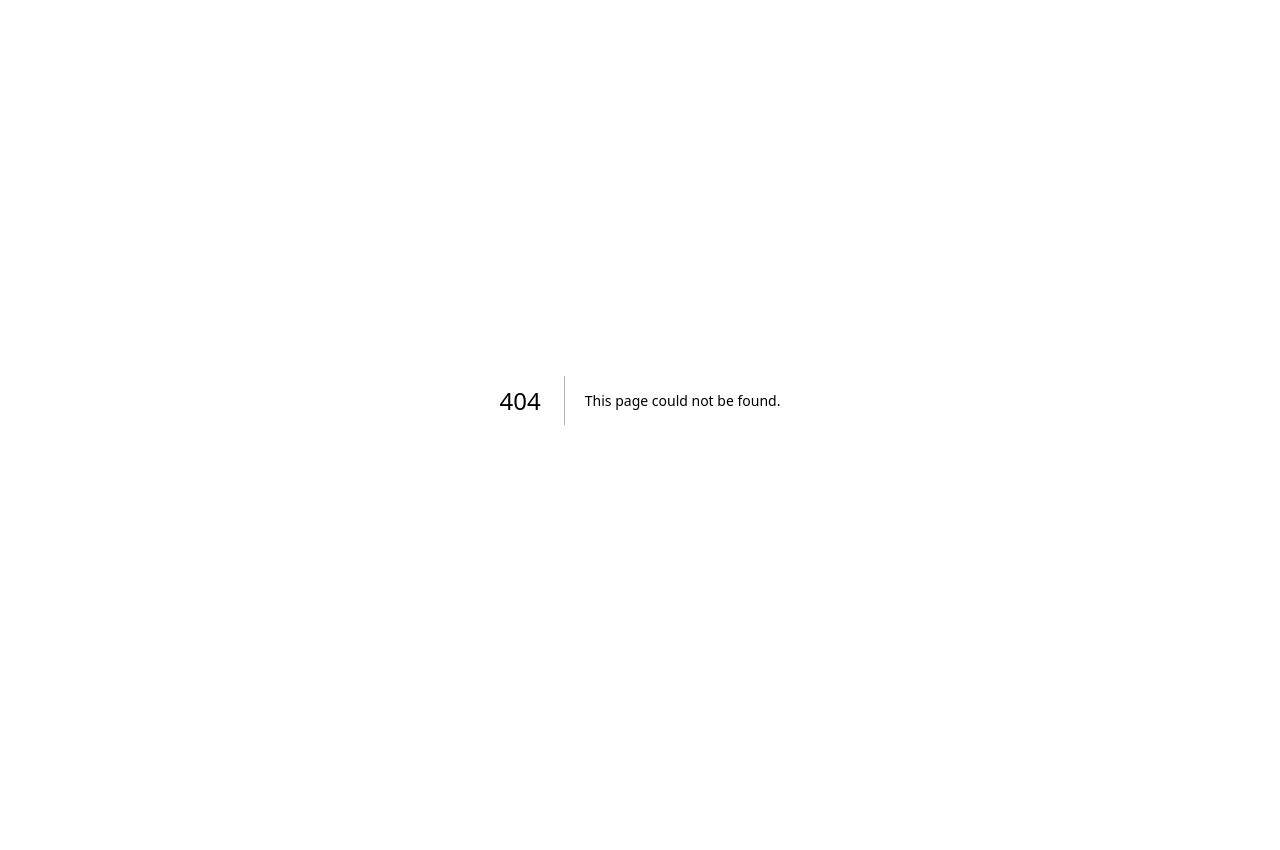
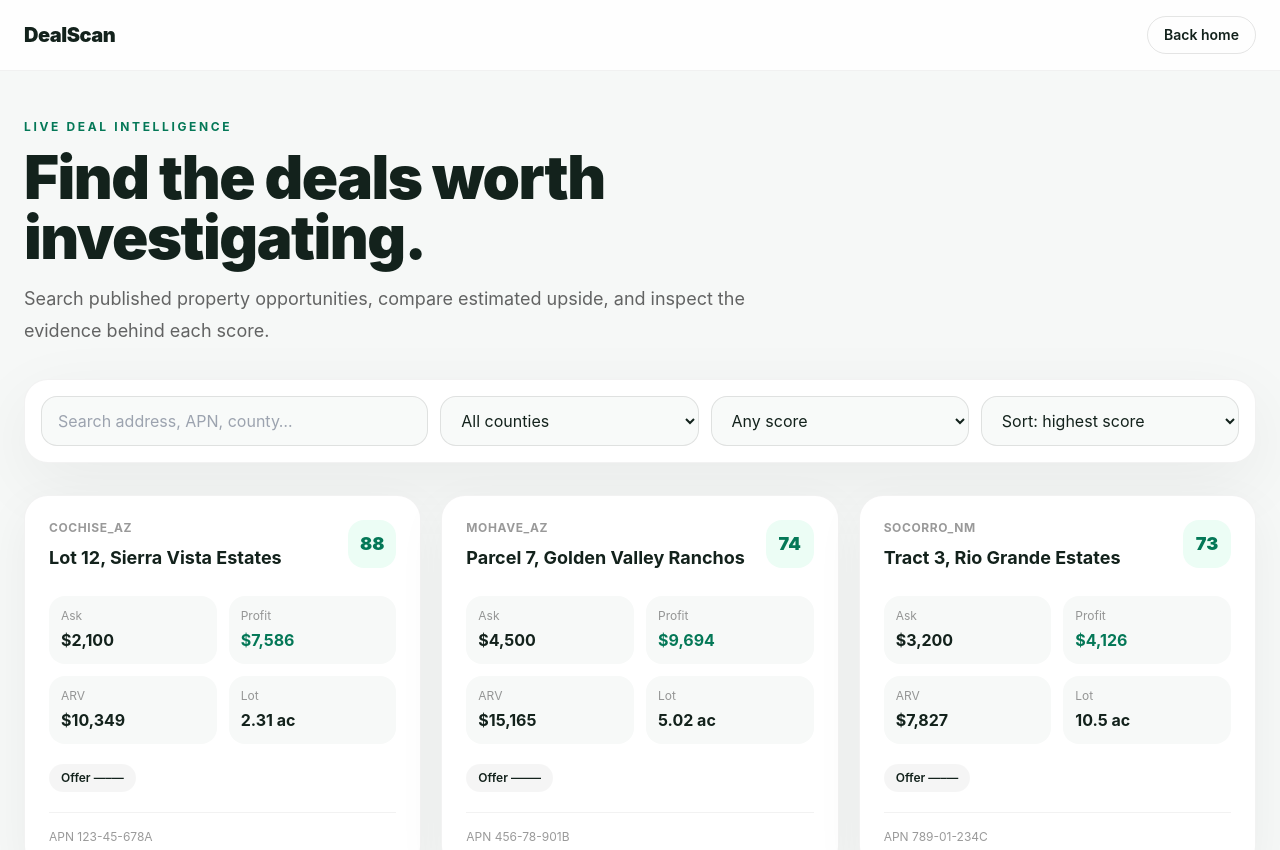
Before and after one commit to doriaphiri82-glitch/dealscan, a Next.js app in the folder landing/: page /deals in a window 1280 px wide. Before the commit this address had no page. Shown: the top 850 px of the page. Before the commit the page ends 800 px from the top, so only its background shows below. Built offline with nearby package versions, Linux system fonts and the light colour scheme.

Commit message:
feat: add live deal discovery dashboard

```diff
--- /dev/null
+++ b/landing/app/deals/page.tsx
@@ -0,0 +1,156 @@
+'use client'
+
+import { useEffect, useMemo, useState } from 'react'
+
+interface Deal {
+  apn?: string
+  address?: string
+  county_id?: string
+  lot_size_acres?: number
+  asking_price?: number
+  deal_score?: number
+  estimated_arv_low?: number
+  estimated_arv_high?: number
+  estimated_profit_low?: number
+  estimated_profit_high?: number
+  recommended_offer_low?: number
+  recommended_offer_high?: number
+  market_velocity?: number
+  competition_level?: string
+  valuation_basis?: string
+  valuation_confidence?: number
+  source_url?: string
+  verification_status?: string
+}
+
+interface DealsResponse {
+  deals: Deal[]
+  generated_at?: string | null
+  count?: number
+  meta?: { status?: string; scraped_counties?: string[]; storage_source?: string }
+}
+
+const money = (value?: number) =>
+  typeof value === 'number'
+    ? new Intl.NumberFormat('en-US', { style: 'currency', currency: 'USD', maximumFractionDigits: 0 }).format(value)
+    : '—'
+
+export default function DealsPage() {
+  const [data, setData] = useState<DealsResponse>({ deals: [] })
+  const [loading, setLoading] = useState(true)
+  const [query, setQuery] = useState('')
+  const [county, setCounty] = useState('all')
+  const [minScore, setMinScore] = useState(0)
+  const [sort, setSort] = useState<'score' | 'profit' | 'price'>('score')
+
+  useEffect(() => {
+    fetch('/api/deals?limit=50', { cache: 'no-store' })
+      .then((res) => res.json())
+      .then((json: DealsResponse) => setData(json))
+      .catch(() => setData({ deals: [] }))
+      .finally(() => setLoading(false))
+  }, [])
+
+  const counties = useMemo(
+    () => Array.from(new Set(data.deals.map((deal) => deal.county_id).filter(Boolean))).sort() as string[],
+    [data.deals]
+  )
+
+  const filtered = useMemo(() => {
+    const needle = query.trim().toLowerCase()
+    return data.deals
+      .filter((deal) => county === 'all' || deal.county_id === county)
+      .filter((deal) => (deal.deal_score ?? 0) >= minScore)
+      .filter((deal) => !needle || `${deal.address ?? ''} ${deal.apn ?? ''} ${deal.county_id ?? ''}`.toLowerCase().includes(needle))
+      .sort((a, b) => {
+        if (sort === 'profit') return (b.estimated_profit_high ?? 0) - (a.estimated_profit_high ?? 0)
+        if (sort === 'price') return (a.asking_price ?? Infinity) - (b.asking_price ?? Infinity)
+        return (b.deal_score ?? 0) - (a.deal_score ?? 0)
+      })
+  }, [data.deals, county, minScore, query, sort])
+
+  return (
+    <main className="min-h-screen bg-[#f6f8f7] text-[#13221c]">
+      <header className="sticky top-0 z-20 border-b border-black/5 bg-white/85 backdrop-blur-xl">
+        <div className="mx-auto flex max-w-7xl items-center justify-between gap-4 px-6 py-4">
+          <a href="/" className="text-xl font-black tracking-tight">DealScan</a>
+          <a href="/" className="rounded-full border border-black/10 px-4 py-2 text-sm font-semibold transition hover:bg-black hover:text-white">Back home</a>
+        </div>
+      </header>
+
+      <section className="mx-auto max-w-7xl px-6 pb-16 pt-12">
+        <div className="mb-8 max-w-3xl">
+          <p className="mb-3 text-xs font-bold uppercase tracking-[0.22em] text-emerald-700">Live deal intelligence</p>
+          <h1 className="text-4xl font-black tracking-tight sm:text-6xl">Find the deals worth investigating.</h1>
+          <p className="mt-4 text-lg leading-8 text-black/60">Search published property opportunities, compare estimated upside, and inspect the evidence behind each score.</p>
+        </div>
+
+        <div className="mb-8 grid gap-3 rounded-3xl border border-black/5 bg-white p-4 shadow-[0_20px_70px_rgba(0,0,0,0.06)] md:grid-cols-[1.5fr_1fr_1fr_1fr]">
+          <input value={query} onChange={(e) => setQuery(e.target.value)} placeholder="Search address, APN, county…" className="rounded-2xl border border-black/10 bg-[#f8faf9] px-4 py-3 outline-none transition focus:border-emerald-600 focus:ring-4 focus:ring-emerald-600/10" />
+          <select value={county} onChange={(e) => setCounty(e.target.value)} className="rounded-2xl border border-black/10 bg-[#f8faf9] px-4 py-3 outline-none">
+            <option value="all">All counties</option>
+            {counties.map((item) => <option key={item} value={item}>{item}</option>)}
+          </select>
+          <select value={String(minScore)} onChange={(e) => setMinScore(Number(e.target.value))} className="rounded-2xl border border-black/10 bg-[#f8faf9] px-4 py-3 outline-none">
+            <option value="0">Any score</option>
+            <option value="50">50+ score</option>
+            <option value="70">70+ score</option>
+            <option value="80">80+ score</option>
+            <option value="90">90+ score</option>
+          </select>
+          <select value={sort} onChange={(e) => setSort(e.target.value as typeof sort)} className="rounded-2xl border border-black/10 bg-[#f8faf9] px-4 py-3 outline-none">
+            <option value="score">Sort: highest score</option>
+            <option value="profit">Sort: highest profit</option>
+            <option value="price">Sort: lowest price</option>
+          </select>
+        </div>
+
+        {loading ? (
+          <div className="grid gap-4 md:grid-cols-2 xl:grid-cols-3">{Array.from({ length: 6 }).map((_, i) => <div key={i} className="h-72 animate-pulse rounded-3xl bg-white" />)}</div>
+        ) : filtered.length === 0 ? (
+          <div className="rounded-3xl border border-dashed border-black/15 bg-white p-12 text-center">
+            <h2 className="text-2xl font-bold">No matching deals yet</h2>
+            <p className="mx-auto mt-2 max-w-xl text-black/55">The discovery pipeline is continuously expanding its source registry. Try clearing the filters or check back after the next verified batch.</p>
+          </div>
+        ) : (
+          <div className="grid gap-5 md:grid-cols-2 xl:grid-cols-3">
+            {filtered.map((deal, index) => (
+              <article key={`${deal.apn}-${index}`} className="group rounded-3xl border border-black/5 bg-white p-6 shadow-[0_15px_50px_rgba(0,0,0,0.05)] transition duration-300 hover:-translate-y-1 hover:shadow-[0_24px_70px_rgba(0,0,0,0.1)]">
+                <div className="flex items-start justify-between gap-3">
+                  <div>
+                    <p className="text-xs font-bold uppercase tracking-wider text-black/40">{deal.county_id ?? 'Unknown county'}</p>
+                    <h2 className="mt-2 line-clamp-2 text-lg font-bold">{deal.address || 'Parcel opportunity'}</h2>
+                  </div>
+                  <div className="flex h-12 w-12 shrink-0 items-center justify-center rounded-2xl bg-emerald-50 text-lg font-black text-emerald-700">{deal.deal_score ?? '—'}</div>
+                </div>
+
+                <div className="mt-6 grid grid-cols-2 gap-3">
+                  <div className="rounded-2xl bg-[#f7f9f8] p-3"><p className="text-xs text-black/40">Ask</p><p className="mt-1 font-bold">{money(deal.asking_price)}</p></div>
+                  <div className="rounded-2xl bg-[#f7f9f8] p-3"><p className="text-xs text-black/40">Profit</p><p className="mt-1 font-bold text-emerald-700">{money(deal.estimated_profit_high)}</p></div>
+                  <div className="rounded-2xl bg-[#f7f9f8] p-3"><p className="text-xs text-black/40">ARV</p><p className="mt-1 font-bold">{money(deal.estimated_arv_high)}</p></div>
+                  <div className="rounded-2xl bg-[#f7f9f8] p-3"><p className="text-xs text-black/40">Lot</p><p className="mt-1 font-bold">{deal.lot_size_acres ? `${deal.lot_size_acres.toLocaleString()} ac` : '—'}</p></div>
+                </div>
+
+                <div className="mt-5 flex flex-wrap gap-2 text-xs font-semibold">
+                  <span className="rounded-full bg-black/[0.04] px-3 py-1.5">Offer {money(deal.recommended_offer_low)}–{money(deal.recommended_offer_high)}</span>
+                  {deal.valuation_basis && <span className="rounded-full bg-black/[0.04] px-3 py-1.5">{deal.valuation_basis.replaceAll('_', ' ')}</span>}
+                  {deal.verification_status && <span className="rounded-full bg-emerald-50 px-3 py-1.5 text-emerald-700">{deal.verification_status.replaceAll('_', ' ')}</span>}
+                </div>
+
+                <div className="mt-5 flex items-center justify-between border-t border-black/5 pt-4 text-xs text-black/40">
+                  <span>APN {deal.apn ?? '—'}</span>
+                  {deal.source_url ? <a href={deal.source_url} target="_blank" rel="noreferrer" className="font-semibold text-emerald-700 hover:underline">Source ↗</a> : null}
+                </div>
+              </article>
+            ))}
+          </div>
+        )}
+
+        <div className="mt-8 flex flex-wrap items-center justify-between gap-3 text-sm text-black/45">
+          <span>{filtered.length} visible {filtered.length === 1 ? 'deal' : 'deals'}</span>
+          {data.generated_at && <span>Last pipeline update: {new Date(data.generated_at).toLocaleString()}</span>}
+        </div>
+      </section>
+    </main>
+  )
+}
```
